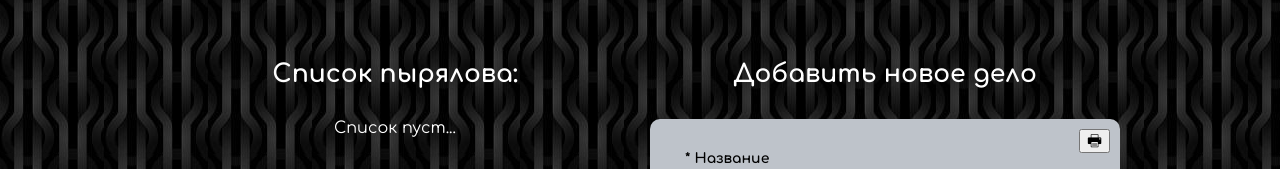
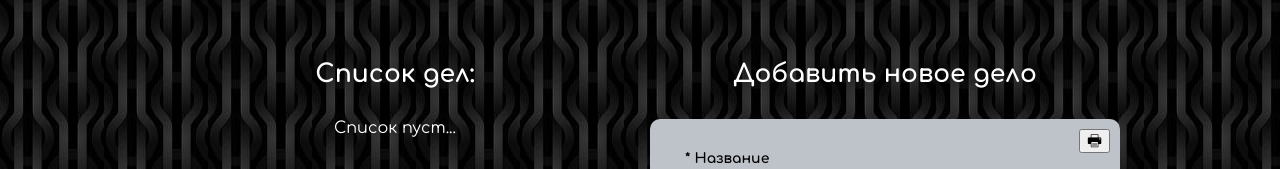
Before and after one commit to anton-debug/toDo_no-style-, a plain HTML site: page index.html in a window 1280 px wide. Shown: the top 169 px of the page. Drawn offline with nearby package versions, Linux system fonts and the light colour scheme.

Commit message:
Изменение заголовка

```diff
--- a/index.html
+++ b/index.html
@@ -15,7 +15,7 @@
     <div class="container clearfix">
         <section class="left-section">
             <h1 class="section-heading">
-                Список пырялова:
+                Список дел:
             </h1>
 
             <div class="left-section-empty">
```
